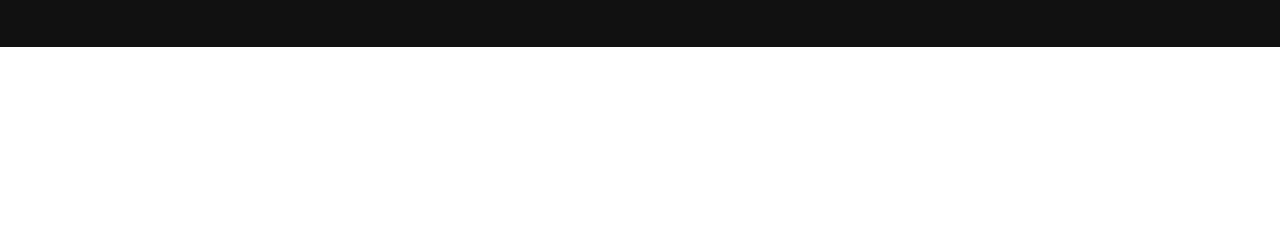
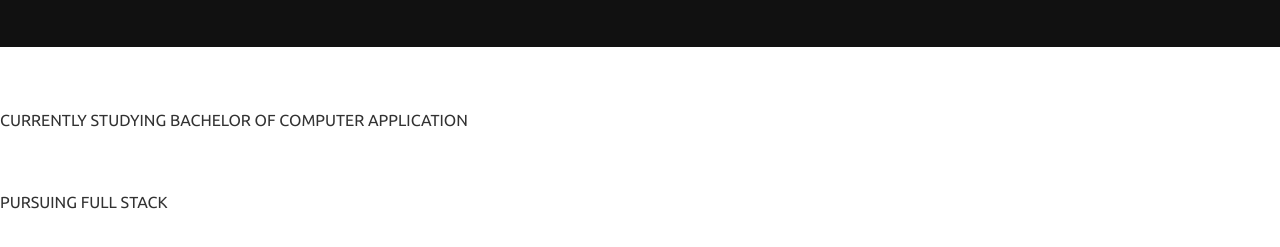
Before and after one commit to lodu-sahil/Portfolio-Shiva-Saini-, a plain HTML site: page index.html in a window 1280 px wide. Shown: the part 353-600 px from the top of the page. Drawn offline with nearby package versions, Linux system fonts and the light colour scheme; a web font is replaced by a local one.

Commit message:
Add files via upload

```diff
--- a/index.html
+++ b/index.html
@@ -15,11 +15,12 @@
 <div id="main">
 <div id="fs">
 <div>
-<h1>Let's Begin</h1>
+<h1>Shiva Saini</h1>
 </div>
 </div>
 
 <div id="elem"></div>
+
 <div id="white">
 
 <div id="nav">
@@ -37,9 +38,15 @@
 <h1 class="wd">Developer</h1>
 </div>
 
-</div>
+
 </div>
 
+</div>
+<div id="currentposition">
+<h1 class="currentwork">Currently studying bachelor of computer application</h1>
+<h1 class="currentwork">pursuing full stack</h1>
+
+</div>
 </div>
 
 <script src="https://cdnjs.cloudflare.com/ajax/libs/gsap/3.12.5/gsap.min.js" integrity="sha512-7eHRwcbYkK4d9g/6tD/mhkf++eoTHwpNM9woBxtPUBWm67zeAfFC+HrdoE2GanKeocly/VxeLvIqwvCdk7qScg==" crossorigin="anonymous" referrerpolicy="no-referrer"></script>
--- a/styles.css
+++ b/styles.css
@@ -121,6 +121,17 @@ font-size:8vh;
 position: absolute;
 bottom: -10vh;}
 
+
+
+.currentwork{margin-top: 8vh;
+text-transform: uppercase;
+font-size: 2vh;
+opacity: .8;
+}
+
+
+
+
 @media (min-width: 769px) {
 #fs {
 height: 50vh;
```
